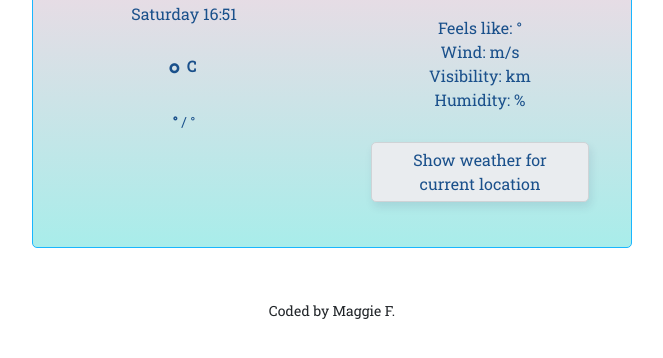
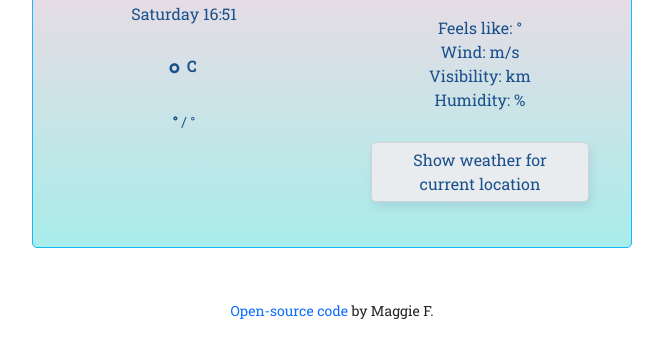
Before and after one commit to mgd2347/some-awesome-weather-app, a website built with Parcel: page index.html in a window 1280 px wide. Shown: the part 148-506 px from the top of the page, without its empty margins (308-971 px from the left). Built offline with nearby package versions, Linux system fonts and the light colour scheme; no server answers.

Commit message:
Added open-source link

```diff
--- a/index.html
+++ b/index.html
@@ -78,7 +78,10 @@
         </div>
       </div>
     </div>
-    <small>Coded by Maggie F.</small>
+    <small>
+      <a href="https://github.com/mgd2347/some-awesome-weather-app">Open-source code</a>
+       by Maggie F.
+    </small>
     <script src="src/index.js"></script>
   </body>
 </html>
```
